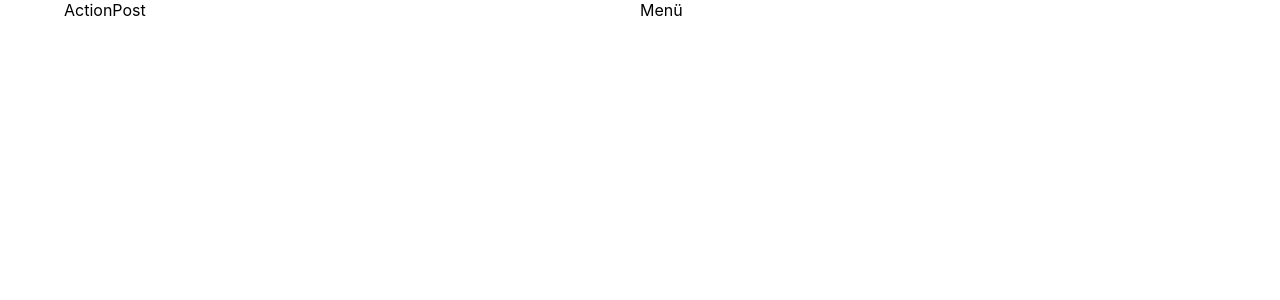
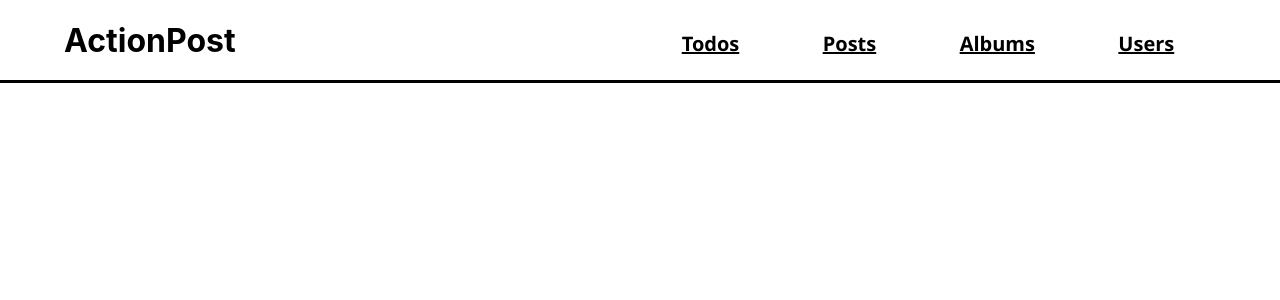
Before and after one commit to Burakpncr/React-MediaApp, a React (Create React App) app: page /todos in a window 1280 px wide. Shown: the top 300 px of the page. Built offline with nearby package versions, Linux system fonts and the light colour scheme.

Commit message:
style:Hamburger Menu

```diff
--- a/package.json
+++ b/package.json
@@ -8,6 +8,7 @@
     "@testing-library/user-event": "^12.1.10",
     "react": "^17.0.2",
     "react-dom": "^17.0.2",
+    "react-icons": "^4.3.1",
     "react-scripts": "4.0.3",
     "web-vitals": "^1.0.1"
   },
--- a/src/Components/Header/Header.css
+++ b/src/Components/Header/Header.css
@@ -3,6 +3,7 @@
   justify-content: center;
   width: 100%;
   height: 10vh;
+  border-bottom-style:solid;
 }
 
 .Header-Wrapper {
@@ -22,3 +23,56 @@
   width: 50%;
   height: 10vh;
 }
+.Header-Wrapper .Menu .Link {
+  display: flex;
+  width: 100%;
+  height: 10vh;
+}
+ .Menu .Link a {
+  display: flex;
+  text-align: center;
+  margin: 30px auto;
+  font-family: 'Segoe UI', Tahoma, Geneva, Verdana, sans-serif;
+  font-weight: 600;
+  font-size: 20px;
+  color: black;
+ }
+ .Header-Wrapper .Menu .Nav-icon {
+   display: none;
+ }
+
+@media only screen and (max-width:500px) {
+  .Header-Wrapper .Menu .Nav-icon {
+    display: inline;
+    width: 100%;
+  }
+  .Header-Wrapper .Menu .Nav-icon .hamburger-icon {
+    display: flex;
+    justify-content: center;
+    text-align: center;
+    margin: 20px auto;
+    font-weight: 700;
+    font-size: 40px;
+    transition: 0.5s;
+    color: black;
+  }
+  .Header-Wrapper .Menu .Nav-icon .Hamburger-Menu {
+    margin: 30px auto;
+    height: 45vh;
+    background-color:white;
+    border: dotted;
+    border-width: 5px;
+  }
+  .Header-Wrapper .Menu .Nav-icon .Hamburger-Menu a {
+    display: block;
+    text-align: center;
+    margin: 30px auto;
+    font-family: 'Segoe UI', Tahoma, Geneva, Verdana, sans-serif;
+    font-weight: 600;
+    font-size: 20px;
+    color: black;
+  }
+  .Header-Wrapper .Menu .Link {
+    display: none;
+  }
+}
--- a/src/Components/Header/index.js
+++ b/src/Components/Header/index.js
@@ -1,15 +1,38 @@
-import React from 'react'
+import {useState} from 'react'
 import './Header.css'
+import { AiOutlineMenu } from "react-icons/ai"
+import { AiOutlineClose } from "react-icons/ai"
+
 
 function Header() {
+  const [openMenu, setopenMenu] = useState(false)
   return (
     <div className="Header-Container">
       <div className="Header-Wrapper">
       <div className="logo">
-        ActionPost
+       <h1> ActionPost </h1>
       </div>
       <div className="Menu">
-        Menü
+        <div className="Nav-icon">
+        {
+          openMenu ?
+             <div className="Hamburger-Menu">
+             <button className="hamburger-icon" onClick={() => setopenMenu(false)}><AiOutlineClose /></button>
+             <a href="todos"> Todos </a>
+             <a href="posts"> Posts </a>
+             <a href="albums"> Albums </a>
+             <a href="login"> Users </a>
+             </div>
+           :
+           <button className="hamburger-icon" onClick={() => setopenMenu(true)}><AiOutlineMenu /></button>
+        }
+        </div>
+        <div className="Link">
+        <a href="todos"> Todos </a>
+        <a href="posts"> Posts </a>
+        <a href="albums"> Albums </a>
+        <a href="login"> Users </a>
+        </div>
       </div>
       </div>
     </div>
```
Also changed, not shown: 1 other file (tests, documents, lock files or other folders).
